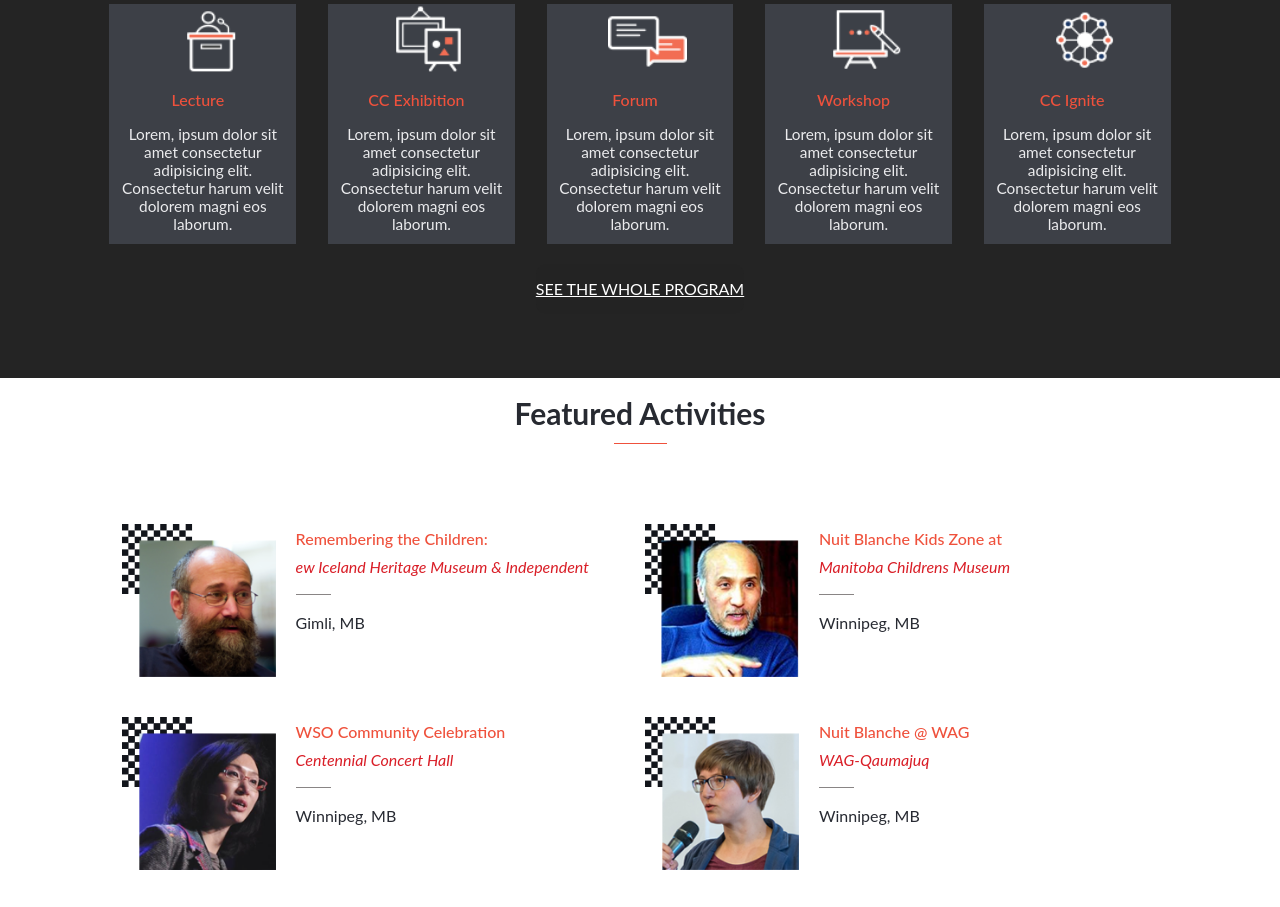
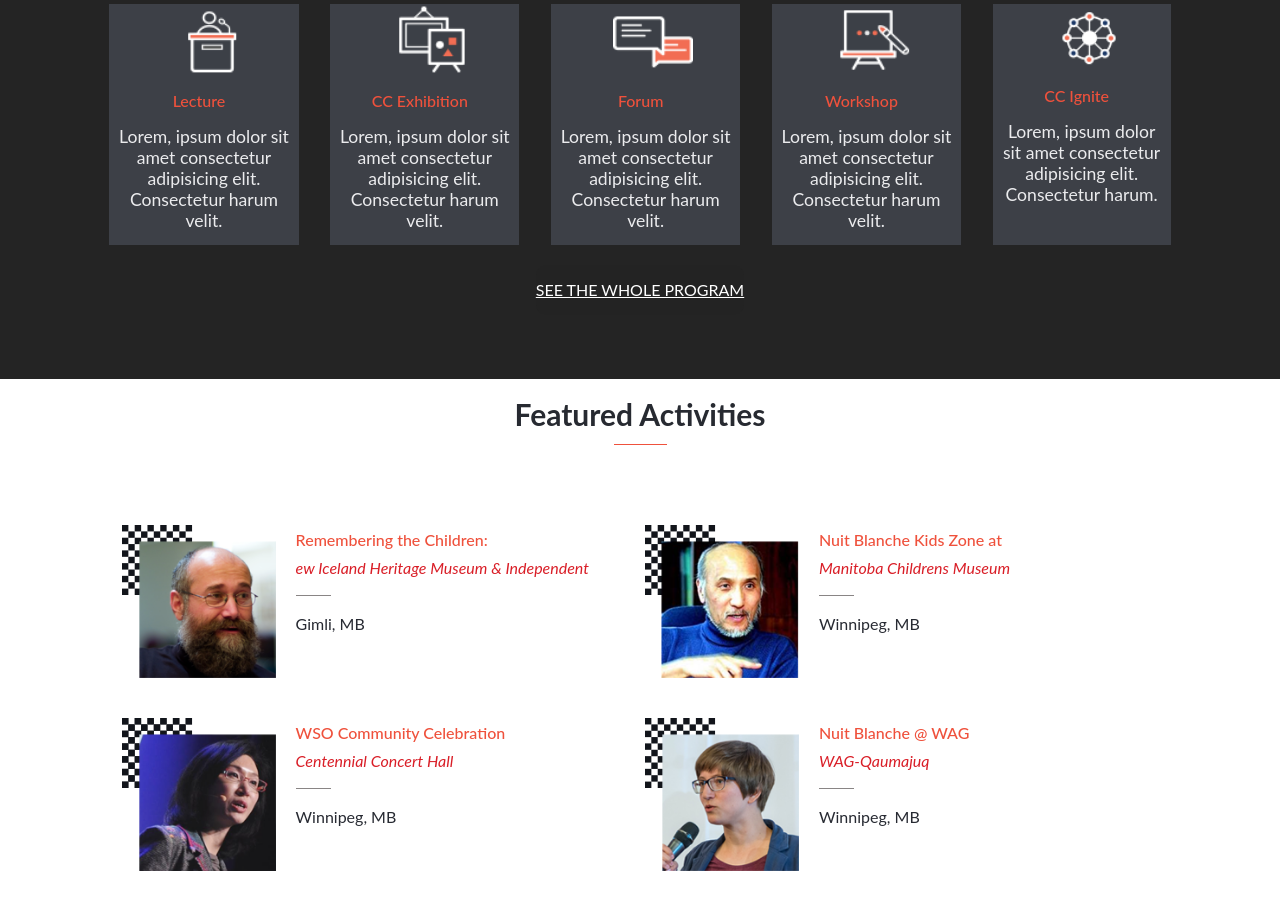
Before and after one commit to bernabasy/Capstone-project-one, a website: page index.html in a window 1280 px wide. Shown: the part 820-1727 px from the top of the page. Drawn offline with Linux system fonts and the light colour scheme.

Commit message:
compatebility adjusted for small device

```diff
--- a/index.html
+++ b/index.html
@@ -64,27 +64,27 @@
             <div class="program">
               <img class="program-icon" src="images/program_icon_01.png" alt="">
               <h3 class="program-tittle">Lecture</h3>
-              <p class="program-text">Lorem, ipsum dolor sit amet consectetur adipisicing elit. Consectetur harum velit dolorem magni eos laborum.</p>
+              <p class="program-text">Lorem, ipsum dolor sit amet consectetur adipisicing elit. Consectetur harum velit.</p>
             </div>
             <div class="program " >
               <img class="program-icon" src="images/program_icon_02.png" alt="">
               <h3 class="program-tittle program-tittleNoWrap">CC Exhibition</h3>
-              <p class="program-text">Lorem, ipsum dolor sit amet consectetur adipisicing elit. Consectetur harum velit dolorem magni eos laborum.</p>
+              <p class="program-text">Lorem, ipsum dolor sit amet consectetur adipisicing elit. Consectetur harum velit.</p>
             </div>
             <div class="program ">
               <img class="program-icon" src="images/program_icon_03.png" alt="">
               <h3 class="program-tittle">Forum</h3>
-              <p class="program-text">Lorem, ipsum dolor sit amet consectetur adipisicing elit. Consectetur harum velit dolorem magni eos laborum.</p>
+              <p class="program-text">Lorem, ipsum dolor sit amet consectetur adipisicing elit. Consectetur harum velit.</p>
             </div>
             <div class="program ">
               <img class="program-icon" src="images/program_icon_04.png" alt="">
               <h3 class="program-tittle">Workshop</h3>
-              <p class="program-text">Lorem, ipsum dolor sit amet consectetur adipisicing elit. Consectetur harum velit dolorem magni eos laborum.</p>
+              <p class="program-text">Lorem, ipsum dolor sit amet consectetur adipisicing elit. Consectetur harum velit.</p>
             </div>
             <div class="program ">
               <img class="program-icon" src="images/program_icon_05.png" alt="">
               <h3 class="program-tittle">CC Ignite</h3>
-              <p class="program-text">Lorem, ipsum dolor sit amet consectetur adipisicing elit. Consectetur harum velit dolorem magni eos laborum.</p>
+              <p class="program-text">Lorem, ipsum dolor sit amet consectetur adipisicing elit. Consectetur harum.</p>
             </div>
           </div>
           <div class="join-culture" id="join">
--- a/style.css
+++ b/style.css
@@ -283,7 +283,8 @@
   display: flex;
   align-items: flex-start;
   width: 150px;
-  font-weight: 700;
+  font-weight: 500;
+  font-size: 14px;
   line-height: 30px;
   color: #ef513c;
   text-align: start;
@@ -293,6 +294,8 @@
 .program-text {
   width: 60%;
   color: #fff;
+  font-size: 3.2vw;
+  font-weight: 500;
 }
 
 .name-event {
@@ -750,7 +753,8 @@
     width: 90%;
     color: #f7f7faee;
     text-align: center;
-    font-size: 1.2vw;
+    font-size: 2.2vh;
+    padding-bottom: 3px;
   }
 
   .join-culture {
```
